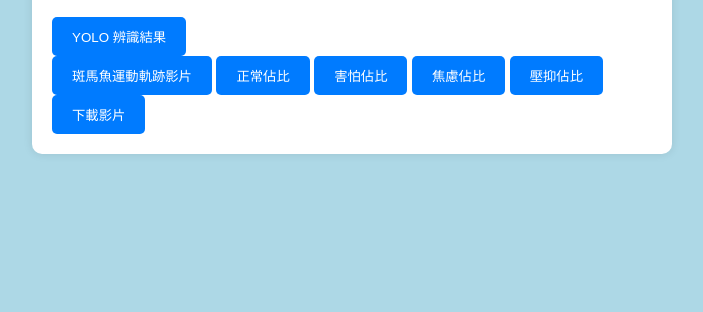
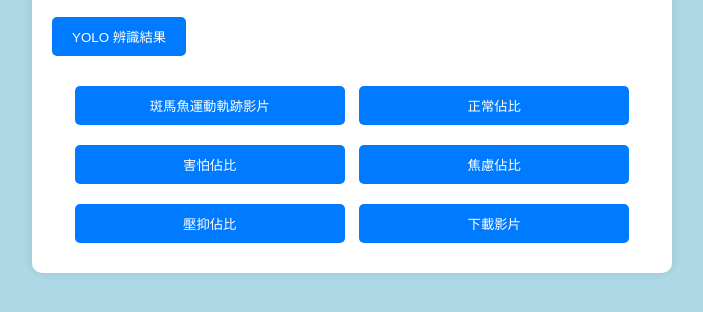
Before and after one commit to MarsChicken0508/Zebrafish, a plain HTML site: page website_interface/index.html in a window 1280 px wide. Both pictures are taken after a click on the button "YOLO 辨識結果". Shown: the part 206-518 px from the top of the page, without its empty margins (288-991 px from the left). Drawn offline with Linux system fonts and the light colour scheme.

Commit message:
Update style.css

```diff
--- a/website_interface/style.css
+++ b/website_interface/style.css
@@ -38,3 +38,15 @@
     max-width: 100%;
     margin-top: 20px;
 }
+
+#buttons-container {
+    margin-top: 20px;
+    text-align: center; /* 使按鈕區域內的按鈕居中對齊 */
+}
+
+#buttons-container button {
+    display: inline-block;
+    margin: 10px 5px; /* 調整按鈕間距 */
+    width: 45%; /* 每個按鈕寬度調整為父容器的45%，使每行最多容納兩個按鈕 */
+    box-sizing: border-box; /* 包括內邊距和邊框在內的總寬度計算 */
+}
```
